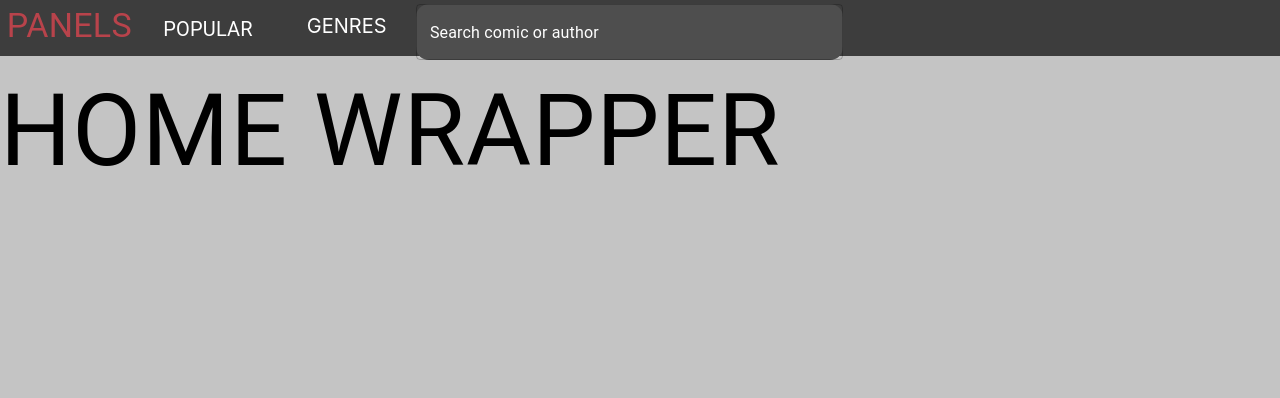
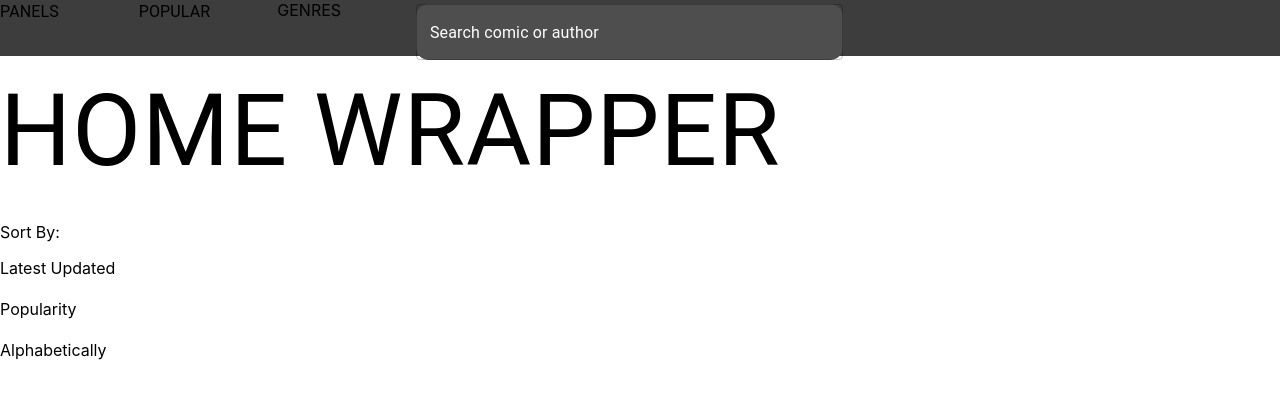
Before and after one commit to CobyYee/Panels, a React (Create React App) app in the folder client/: page / in a window 1280 px wide. Shown: the top 398 px of the page. Built offline with nearby package versions, Linux system fonts and the light colour scheme.

Commit message:
Created Sortbar

```diff
--- a/client/src/App.css
+++ b/client/src/App.css
@@ -1,35 +1,17 @@
-#root {
-  position: absolute;
-  width: 100%;
-  height: 100%;
+.root {
+  --red: #b8434b;
+  --gray: #4e4e4e;
+  --dark-gray: #2b2b2b;
 }
 
-#home-wrapper {
-  height: 93%;
-  top: 7%;
-  width: 100%;
-  background-color: #C4C4C4;
+.sort_bar {
+  display: flex;
 }
 
-#logo {
-  font-size: 34px;
-  color: #B8434B;
-  text-align: center;
-  top: 50%;
+.sort_by_button {
+  padding: 0px 5px 5px 0px;
 }
 
-#popular {
-  position: relative;
-  font-size: 20px;
-  color: white;
-  text-align: center;
-  top: 25%;
+.sort_by_button.clicked {
+
 }
-
-#genres {
-  position: relative;
-  font-size: 20px;
-  color: white;
-  text-align: center;
-  top: 25%;
-}
--- a/client/src/components/HomeWrapper.js
+++ b/client/src/components/HomeWrapper.js
@@ -1,10 +1,12 @@
 import { Typography, Box } from '@mui/material';
+import SortBar from './SortBar';
 
 export default function HomeWrapper() {
     console.log("hi")
     return (
         <div id = 'home-wrapper'>
             <Typography sx = {{left: '10%', fontSize: '100px'}}> HOME WRAPPER </Typography>
+            <SortBar></SortBar>
         </div>
     )
 }
--- a/client/src/components/RegisterScreen.js
+++ b/client/src/components/RegisterScreen.js
@@ -6,7 +6,7 @@ import TextField from '@mui/material/TextField';
 import Link from '@mui/material/Link';
 import Grid from '@mui/material/Grid';
 import Box from '@mui/material/Box';
-import LockOutlinedIcon from '@mui/icons-material/LockOutlined';
+//import LockOutlinedIcon from '@mui/icons-material/LockOutlined';
 import Typography from '@mui/material/Typography';
 import Container from '@mui/material/Container';
 
@@ -46,7 +46,7 @@ export default function RegisterScreen() {
           }}
         >
           <Avatar sx={{ m: 1, bgcolor: '#9c4247' }}>
-            <LockOutlinedIcon />
+            {/* <LockOutlinedIcon /> */}
           </Avatar>
           <Typography component="h1" variant="h5" sx={{ color: 'white' }}>
             Sign up
--- /dev/null
+++ b/client/src/components/SortBar.js
@@ -0,0 +1,17 @@
+import { useState } from 'react'
+import { Typography, Box } from '@mui/material';
+
+function SortBar() {
+    const [sortBy, setSortBy] = useState(0);
+
+    return (
+        <Box class="sort_bar_button">
+            <Typography class="sort_label">Sort By:</Typography>
+            <Typography class="sort_by_button">Latest Updated</Typography>
+            <Typography class="sort_by_button">Popularity</Typography>
+            <Typography class="sort_by_button">Alphabetically</Typography>
+        </Box>
+    )
+}
+
+export default SortBar;
```
Also changed, not shown: client/src/setupTests.js (deleted, +0 -5 lines), client/src/logo.svg (deleted), 1 other file (tests, documents, lock files or other folders).
